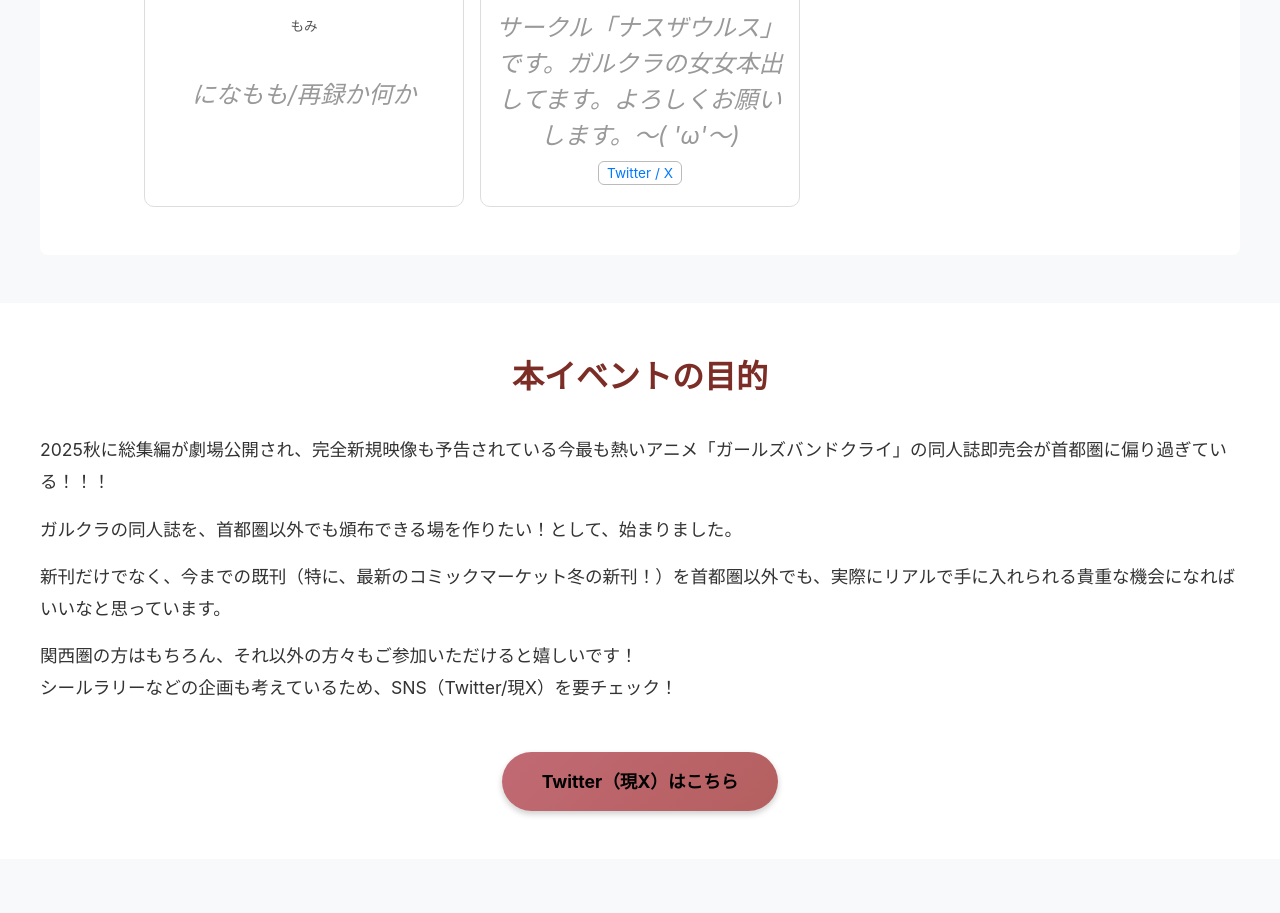
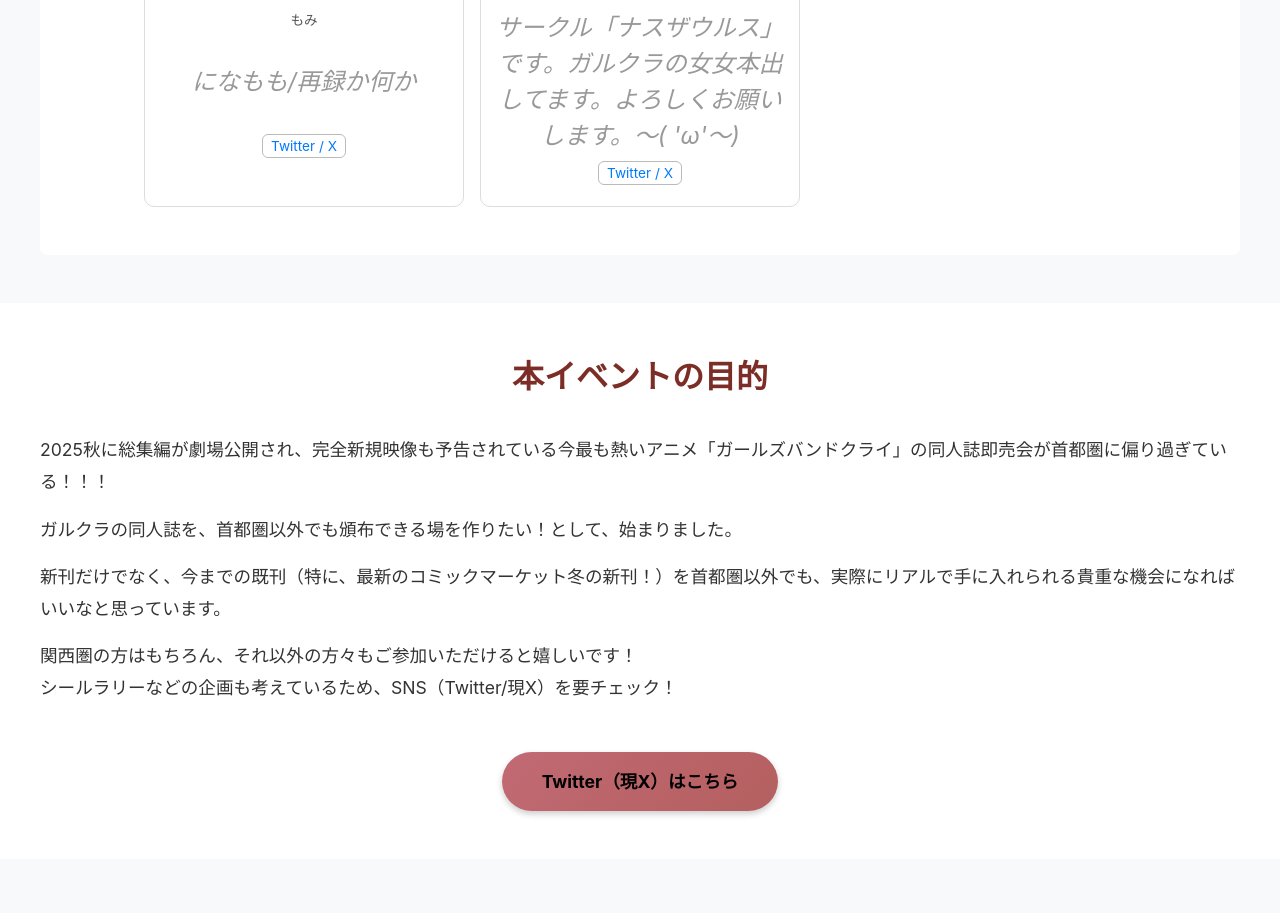
Before and after one commit to aikoikom/gbc_shinoosaka, a Next.js app: page /gbc_shinoosaka/ in a window 1280 px wide. Shown: the part 5440-6353 px from the top of the page. Built offline with nearby package versions, Linux system fonts and the light colour scheme.

Commit message:
Update CircleList.tsx

```diff
--- a/components/CircleList/CircleList.tsx
+++ b/components/CircleList/CircleList.tsx
@@ -144,6 +144,7 @@ export default function CircleList() {
       <span className={styles.circlehandle}>もみ</span>
       <p className={styles.circleintro}>になもも/再録か何か</p>
       <div className={styles.circlesocial}>
+          <a href="https://x.com/hamchan69" className={styles.snslink}>Twitter / X</a>
       </div>
     </div>
   </article>
```
